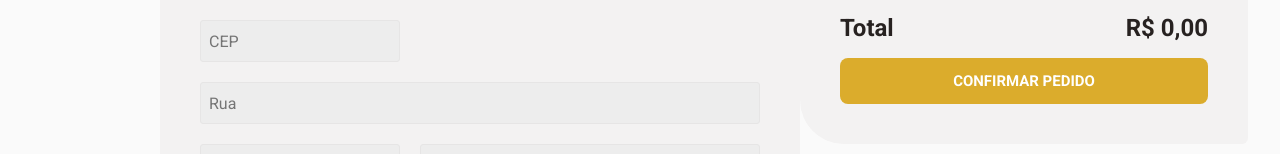
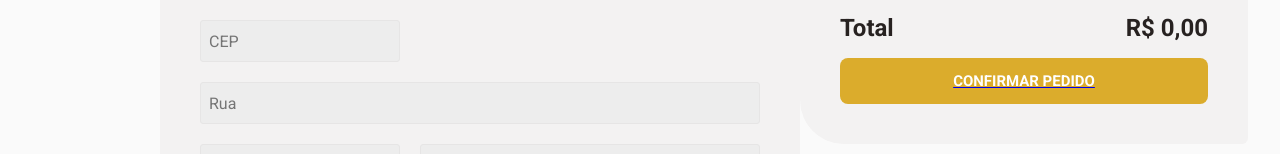
Before and after one commit to GabrielGCJ/d-02-react-js-rocketseat-coffee-delivery, a React (Vite) app: page /checkout in a window 1280 px wide. Shown: the part 246-400 px from the top of the page. Built offline with nearby package versions, Linux system fonts and the light colour scheme.

Commit message:
feature/update-styled-coffee-checkout-page

```diff
--- a/src/pages/CheckoutPage/CheckoutPage.tsx
+++ b/src/pages/CheckoutPage/CheckoutPage.tsx
@@ -41,6 +41,7 @@ import { CoffeeContext } from '../../contexts/CoffeeContext'
 import { SelectedCoffee } from '../../components/SelectedCoffee/SelectedCoffee'
 import { DeliveryValuePay } from '../../data/coffeeData'
 import { Bank, CreditCard, MapPinLine, Money } from 'phosphor-react'
+import { NavLink } from 'react-router-dom'
 // import { useFormContext } from 'react-hook-form'
 
 export const CheckoutPage = () => {
@@ -154,9 +155,11 @@ export const CheckoutPage = () => {
                   <h2>R$ 0,00</h2>
                 )}
               </TotalValue>
-              <ConfirmationButton>
-                <h3>CONFIRMAR PEDIDO</h3>
-              </ConfirmationButton>
+              <NavLink to="/success">
+                <ConfirmationButton>
+                  <h3>CONFIRMAR PEDIDO</h3>
+                </ConfirmationButton>
+              </NavLink>
             </CoffeeBalanceContainer>
           </CoffeeAndBalance>
         </SelectedCoffees>
--- a/src/pages/CheckoutPage/styles.ts
+++ b/src/pages/CheckoutPage/styles.ts
@@ -241,10 +241,12 @@ export const DeliveryValue = styled(BalanceProps)``
 
 export const TotalValue = styled(BalanceProps)``
 
-export const ConfirmationButton = styled.div`
+export const ConfirmationButton = styled.button`
   display: flex;
   align-items: center;
   justify-content: center;
+
+  border: transparent;
 
   width: 368px;
   height: 46px;
```
Also changed, not shown: src/assents/Illustration.svg (added).
